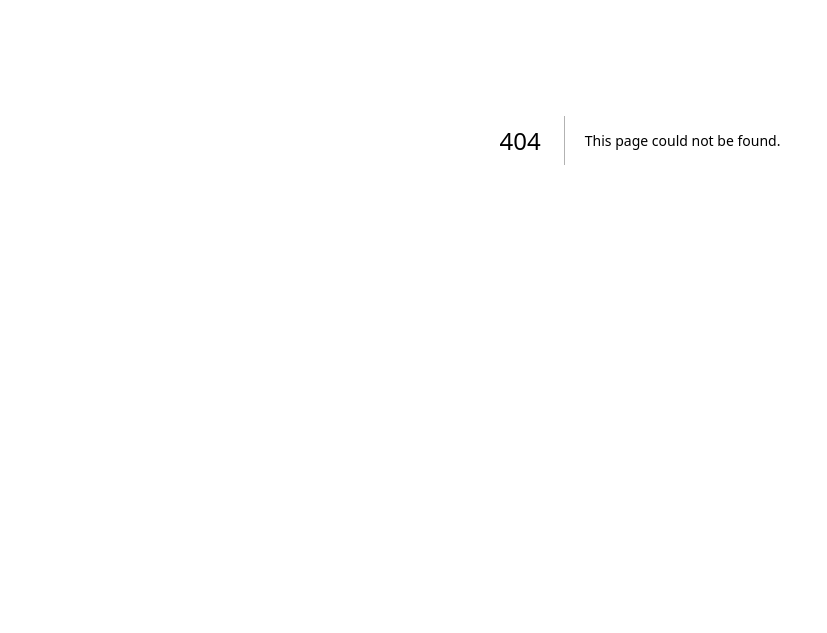
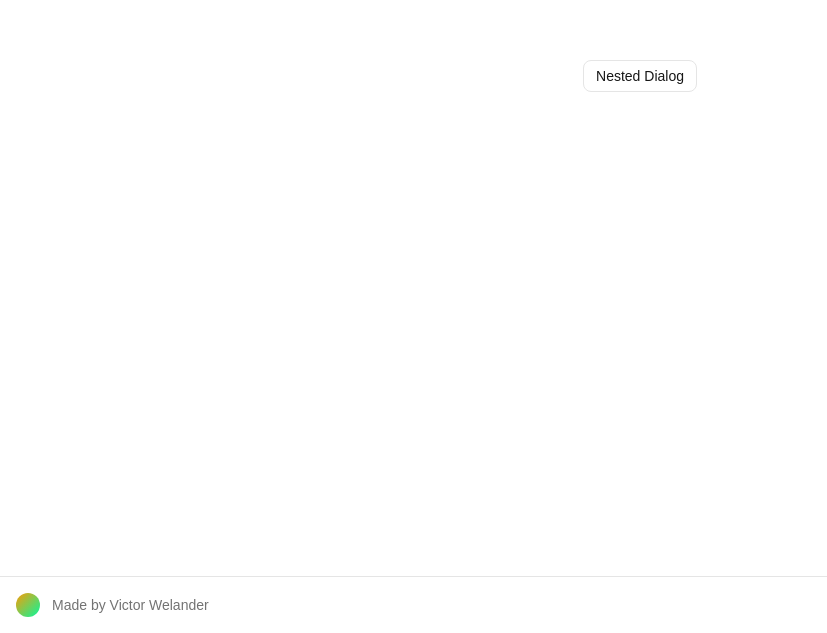
Before and after one commit to victorwelander/shadcn-dialog, a Next.js app: page /playground in a window 1280 px wide. Before the commit this address had no page. Shown: the part 260-893 px from the top of the page, without its empty margins (0-827 px from the left). Before the commit the page ends 800 px from the top, so only its background shows below. Built offline with nearby package versions, Linux system fonts and the light colour scheme.

Commit message:
added css variables

```diff
--- a/app/layout.tsx
+++ b/app/layout.tsx
@@ -2,7 +2,8 @@ import type { Metadata } from "next";
 import { Analytics } from "@vercel/analytics/react";
 import { GeistSans } from "geist/font/sans";
 import { GeistMono } from "geist/font/mono";
-import "./globals.css";
+import "@/styles/globals.css";
+import SiteFooter from "@/components/site-footer";
 
 export const metadata: Metadata = {
   title: "Shadcn Dialog",
@@ -20,6 +21,7 @@ export default function RootLayout({
         {" "}
         <Analytics />
         {children}
+        <SiteFooter />
       </body>
     </html>
   );
--- a/app/page.tsx
+++ b/app/page.tsx
@@ -5,6 +5,7 @@ import Usage from "@/components/usage/usage";
 import React from "react";
 import Types from "@/components/types/types";
 import Playground from "@/components/playground/playground";
+import { Input } from "@/components/ui/input";
 
 export default function Index() {
   return (
@@ -13,6 +14,8 @@ export default function Index() {
       <Types />
       <Usage />
       <Playground />
+      <input className="mt-1 h-8 rounded-lg border bg-white px-2 text-[16px] text-black outline-none transition placeholder:text-sm focus-within:border-neutral-400 focus-within:ring-[3px] focus-within:ring-black/10" />
+      <Input />
     </div>
   );
 }
--- /dev/null
+++ b/app/playground/page.tsx
@@ -0,0 +1,73 @@
+import React from "react";
+import {
+  Dialog,
+  DialogTrigger,
+  DialogContent,
+  DialogHeader,
+  DialogFooter,
+  DialogTitle,
+  DialogDescription,
+  DialogClose,
+  InnerDialog,
+  InnerDialogTrigger,
+  InnerDialogContent,
+  InnerDialogClose,
+  InnerDialogHeader,
+  InnerDialogFooter,
+  InnerDialogTitle,
+  InnerDialogDescription,
+} from "@/components/ui/dialog";
+import { Button } from "@/components/ui/button";
+
+export default function Playground() {
+  return (
+    <div className="mx-auto flex items-center justify-center py-80">
+      <Dialog>
+        <DialogTrigger asChild>
+          <Button variant="outline">Nested Dialog</Button>
+        </DialogTrigger>
+        <DialogContent className="p-0">
+          <DialogHeader className="border-b p-4">
+            <DialogTitle>Payment</DialogTitle>
+            <DialogDescription>Dialog Description</DialogDescription>
+          </DialogHeader>
+
+          <DialogFooter className="flex flex-col items-center justify-between space-y-2 border-t px-4 py-2 sm:flex-row sm:space-y-0">
+            <InnerDialog>
+              <InnerDialogTrigger asChild>
+                <Button variant="outline" className="w-full sm:w-auto">
+                  Payment Method
+                </Button>
+              </InnerDialogTrigger>
+              <InnerDialogContent className="-mt-10 p-0 sm:-mt-4">
+                <InnerDialogHeader className="border-b p-4">
+                  <InnerDialogTitle>Choose a payment method</InnerDialogTitle>
+                  <InnerDialogDescription>
+                    Nested Dialog Description
+                  </InnerDialogDescription>
+                </InnerDialogHeader>
+
+                <InnerDialogFooter className="flex flex-col items-center justify-between space-y-2 border-t px-4 py-2 sm:flex-row sm:space-x-2 sm:space-y-0">
+                  <InnerDialogClose asChild>
+                    <Button variant="outline" className="w-full sm:w-auto">
+                      Cancel Payment Method
+                    </Button>
+                  </InnerDialogClose>
+                  <Button className="w-full sm:w-auto">Continue</Button>
+                </InnerDialogFooter>
+              </InnerDialogContent>
+            </InnerDialog>
+            <div className="flex w-full flex-col items-center gap-2 sm:w-auto sm:flex-row">
+              <DialogClose asChild>
+                <Button variant="outline" className="w-full sm:w-auto">
+                  Cancel
+                </Button>
+              </DialogClose>
+              <Button className="w-full sm:w-auto">Save</Button>
+            </div>
+          </DialogFooter>
+        </DialogContent>
+      </Dialog>
+    </div>
+  );
+}
--- a/components/code-block.tsx
+++ b/components/code-block.tsx
@@ -51,7 +51,7 @@ export default function CodeBlock({
   };
 
   return (
-    <div className="relative flex flex-col overflow-hidden rounded-lg border bg-[var(--ds-background-700)] shadow-sm">
+    <div className="relative flex flex-col overflow-hidden rounded-lg border bg-[var(--ds-gray-100)]">
       <div className="relative flex-1">
         <div className="sticky top-0 z-10">
           <button
--- a/components/code-block/code-block.tsx
+++ b/components/code-block/code-block.tsx
@@ -15,7 +15,7 @@ const variants = {
 
 const theme = {
   plain: {
-    color: "var(--gray12)",
+    color: "#171717",
     fontSize: 12,
     fontFamily: "var(--font-mono)",
   },
@@ -23,25 +23,25 @@ const theme = {
     {
       types: ["comment"],
       style: {
-        color: "var(--gray9)",
+        color: "#8F8F8F",
       },
     },
     {
       types: ["atrule", "keyword", "attr-name", "selector", "string"],
       style: {
-        color: "var(--gray11)",
+        color: "#6F6F6F",
       },
     },
     {
       types: ["punctuation", "operator"],
       style: {
-        color: "var(--gray9)",
+        color: "#8F8F8F",
       },
     },
     {
       types: ["class-name", "function", "tag"],
       style: {
-        color: "var(--gray12)",
+        color: "#171717",
       },
     },
   ],
--- a/components/editor/editor.tsx
+++ b/components/editor/editor.tsx
@@ -72,7 +72,7 @@ export default function Editor({
         </div>
 
         <div
-          className={`relative overflow-hidden whitespace-pre-line ${open ? "border-b" : ""}`}
+          className={`relative overflow-hidden whitespace-pre-line rounded-b-lg bg-[var(--ds-gray-100)] ${open ? "border-b" : ""}`}
         >
           <div
             className="flex cursor-pointer items-center justify-between p-1"
@@ -131,9 +131,10 @@ export default function Editor({
               <LiveEditor
                 theme={THEME}
                 onChange={(newCode: string) => setCode(newCode)}
+                className=""
                 style={{
                   fontFamily: "var(--font-mono)",
-                  fontSize: "1em",
+                  fontSize: "1.15em",
                   padding: 14,
                 }}
               />
--- a/components/hero.tsx
+++ b/components/hero.tsx
@@ -9,7 +9,7 @@ export default function Hero() {
         <h1 className="text-[30px] font-bold md:text-[48px]">
           Nested Shadcn Dialog
         </h1>
-        <p className="text-sm text-muted-foreground md:text-[16px]">
+        <p className="text-sm text-[var(--ds-gray-900)] md:text-[16px]">
           Render multiple dialogs within eachother
         </p>
       </div>
@@ -22,6 +22,15 @@ export default function Hero() {
           <span>Github</span>
         </Button>
       </div>
+      <div className="mt-6 text-sm text-[var(--ds-gray-900)] md:text-[16px]">
+        <p>
+          The nested dialog uses a shared context to manage state, making it
+          easy to control multiple layers. The outer dialog handles the inner
+          one, so transitions are smooth and everything just works intuitively.
+          Each layer scales visually, keeping the dialogs clear and the user
+          experience seamless.
+        </p>
+      </div>
     </div>
   );
 }
--- /dev/null
+++ b/components/site-footer.tsx
@@ -0,0 +1,24 @@
+import Image from "next/image";
+import React from "react";
+import avatar from "@/public/avatar.svg";
+import Link from "next/link";
+
+export default function SiteFooter() {
+  return (
+    <div className="mt-[164px] border-t p-4">
+      <p className="flex items-center gap-3 text-sm text-muted-foreground">
+        <Image
+          src={avatar}
+          alt="victor welander"
+          width={24}
+          height={24}
+          className="rounded-full"
+        />
+        <span>
+          Made by{" "}
+          <Link href="https://x.com/victorwelander_">Victor Welander</Link>
+        </span>
+      </p>
+    </div>
+  );
+}
--- a/components/types/nested-dialog.tsx
+++ b/components/types/nested-dialog.tsx
@@ -38,7 +38,10 @@ export default function NestedDialog() {
       <DialogContent className="p-0">
         <DialogHeader className="border-b p-4">
           <DialogTitle>Payment</DialogTitle>
-          <DialogDescription>Dialog Description</DialogDescription>
+          <DialogDescription>
+            Please enter your credit card credentials below to complete the
+            payment process.
+          </DialogDescription>
         </DialogHeader>
 
         <div className="flex flex-col gap-4 p-4">
@@ -83,7 +86,7 @@ export default function NestedDialog() {
                 Payment Method
               </Button>
             </InnerDialogTrigger>
-            <InnerDialogContent className="-mt-10 p-0 sm:-mt-4">
+            <InnerDialogContent className="-mt-12 p-0 sm:-mt-6">
               <InnerDialogHeader className="border-b p-4">
                 <InnerDialogTitle>Choose a payment method</InnerDialogTitle>
                 <InnerDialogDescription>
--- a/components/ui/input.tsx
+++ b/components/ui/input.tsx
@@ -1,6 +1,6 @@
-import * as React from "react"
+import * as React from "react";
 
-import { cn } from "@/lib/utils"
+import { cn } from "@/lib/utils";
 
 export interface InputProps
   extends React.InputHTMLAttributes<HTMLInputElement> {}
@@ -11,15 +11,15 @@ const Input = React.forwardRef<HTMLInputElement, InputProps>(
       <input
         type={type}
         className={cn(
-          "flex h-10 w-full rounded-md border border-input bg-background px-3 py-2 text-sm ring-offset-background file:border-0 file:bg-transparent file:text-sm file:font-medium file:text-foreground placeholder:text-muted-foreground focus-visible:outline-none focus-visible:ring-2 focus-visible:ring-ring focus-visible:ring-offset-2 disabled:cursor-not-allowed disabled:opacity-50",
-          className
+          "flex h-10 w-full rounded-md border border-input bg-background px-3 py-2 text-sm outline-none ring-offset-background transition file:border-0 file:bg-transparent file:text-sm file:font-medium file:text-foreground placeholder:text-muted-foreground focus-within:border-neutral-400 focus-within:ring-[3px] focus-within:ring-black/10 focus-visible:outline-none disabled:cursor-not-allowed disabled:opacity-50",
+          className,
         )}
         ref={ref}
         {...props}
       />
-    )
-  }
-)
-Input.displayName = "Input"
+    );
+  },
+);
+Input.displayName = "Input";
 
-export { Input }
+export { Input };
--- a/components/usage/usage.tsx
+++ b/components/usage/usage.tsx
@@ -1,11 +1,13 @@
 import React from "react";
-import { CodeBlock } from "../code-block/code-block";
+
 import { Tabs, TabsContent, TabsList, TabsTrigger } from "../ui/tabs";
+import CodeBlock from "../code-block";
 
 export default function Usage() {
   return (
     <div className="flex flex-col">
       <h1 className="mb-2 text-lg font-medium">Usage</h1>
+      {/*
       <Tabs defaultValue="default">
         <TabsList>
           <TabsTrigger value="default">Default</TabsTrigger>
@@ -56,6 +58,63 @@ export default function Usage() {
       `}</CodeBlock>
         </TabsContent>
       </Tabs>
+      */}
+      <Tabs defaultValue="default">
+        <TabsList className="mb-1">
+          <TabsTrigger value="default">Default</TabsTrigger>
+          <TabsTrigger value="nested">Nested</TabsTrigger>
+        </TabsList>
+        <TabsContent value="default">
+          <CodeBlock
+            showLineNumbers
+            lang="tsx"
+            code={`<Dialog>
+  <DialogTrigger asChild></DialogTrigger>
+  <DialogContent>
+    <DialogHeader>
+      <DialogTitle></DialogTitle>
+      <DialogDescription></DialogDescription>
+    </DialogHeader>
+    <DialogFooter>
+      <DialogClose asChild></DialogClose>
+    </DialogFooter>
+  </DialogContent>
+</Dialog>`}
+          />
+        </TabsContent>
+        <TabsContent value="nested">
+          <CodeBlock
+            showLineNumbers
+            lang="tsx"
+            code={`<Dialog>
+  <DialogTrigger asChild></DialogTrigger>
+    <DialogContent>
+      <DialogHeader>
+        <DialogTitle></DialogTitle>
+        <DialogDescription></DialogDescription>
+      </DialogHeader>
+
+      <InnerDialog>
+        <InnerDialogTrigger asChild></InnerDialogTrigger>
+        <InnerDialogContent>
+          <InnerDialogHeader>
+            <InnerDialogTitle></InnerDialogTitle>
+          <InnerDialogDescription></InnerDialogDescription>
+        </InnerDialogHeader>
+        <InnerDialogFooter>
+          <InnerDialogClose asChild></InnerDialogClose>
+        </InnerDialogFooter>
+      </InnerDialogContent>
+    </InnerDialog>
+
+    <DialogFooter>
+      <DialogClose asChild></DialogClose>
+    </DialogFooter>
+  </DialogContent>
+</Dialog>`}
+          />
+        </TabsContent>
+      </Tabs>
     </div>
   );
 }
--- a/app/globals.css
+++ b/styles/globals.css
@@ -71,40 +71,55 @@ body {
   }
 }
 
-:root,
-.light {
-  --gray0: #fff;
-  --gray1: hsl(0, 0%, 99%);
-  --gray2: hsl(0, 0%, 97.3%);
-  --gray3: hsl(0, 0%, 95.1%);
-  --gray4: hsl(0, 0%, 93%);
-  --gray5: hsl(0, 0%, 90.9%);
-  --gray6: hsl(0, 0%, 88.7%);
-  --gray7: hsl(0, 0%, 85.8%);
-  --gray8: hsl(0, 0%, 78%);
-  --gray9: hsl(0, 0%, 56.1%);
-  --gray10: hsl(0, 0%, 52.3%);
-  --gray11: hsl(0, 0%, 43.5%);
-  --gray12: hsl(0, 0%, 9%);
-  --hover: rgb(40, 40, 40);
-  --border-radius: 6px;
-  --font-sans: ui-sans-serif, system-ui, -apple-system, BlinkMacSystemFont, Segoe UI, Roboto, Helvetica Neue, Arial,
-    Noto Sans, sans-serif, Apple Color Emoji, Segoe UI Emoji, Segoe UI Symbol, Noto Color Emoji;
-  --font-mono: 'SF Mono', ui-monospace, SFMono-Regular, Menlo, Monaco, Consolas, Liberation Mono, Courier New, monospace;
+body,
+html {
+  text-rendering: optimizeLegibility;
+  background-color: var(--ds-background-200);
+  color: var(--ds-gray-1000);
+  -webkit-text-size-adjust: 100%;
+  -moz-text-size-adjust: 100%;
+  text-size-adjust: 100%;
+  -webkit-font-smoothing: antialiased;
+  -moz-osx-font-smoothing: grayscale;
 }
 
-.dark {
-  --gray0: #000;
-  --gray1: hsl(0, 0%, 9.5%);
-  --gray2: hsl(0, 0%, 10.5%);
-  --gray3: hsl(0, 0%, 15.8%);
-  --gray4: hsl(0, 0%, 18.9%);
-  --gray5: hsl(0, 0%, 21.7%);
-  --gray6: hsl(0, 0%, 24.7%);
-  --gray7: hsl(0, 0%, 29.1%);
-  --gray8: hsl(0, 0%, 37.5%);
-  --gray9: hsl(0, 0%, 43%);
-  --gray10: hsl(0, 0%, 50.7%);
-  --gray11: hsl(0, 0%, 69.5%);
-  --gray12: hsl(0, 0%, 93.5%);
+:root {
+  --font-extra-small: 12px;
+  --font-small: 0.875rem;
+  --font-normal: 16px;
 }
+
+:root,
+.dark-theme,
+.invert-theme {
+  --geist-foreground: #000000;
+  --geist-background: #ffffff;
+
+  --accents-1: #fafafa;
+  --accents-2: #eaeaea;
+}
+
+.dark-theme,
+.invert-theme {
+  --geist-foreground: #ffffff;
+  --geist-background: #000000;
+
+  --accents-2: #333;
+  --accents-1: #111;
+}
+
+:root {
+  --ds-gray-100: #fcfcfc;
+  --ds-gray-900: #666;
+  --ds-gray-1000: #171717;
+
+  --ds-background-100: #ffffff;
+}
+
+.dark-theme {
+  --ds-gray-100: #1a1a1a;
+  --ds-gray-900: #a1a1a1;
+  --ds-gray-1000: #ededed;
+
+  --ds-background-100: #0a0a0a;
+}
```
Also changed, not shown: public/avatar.svg (added).
